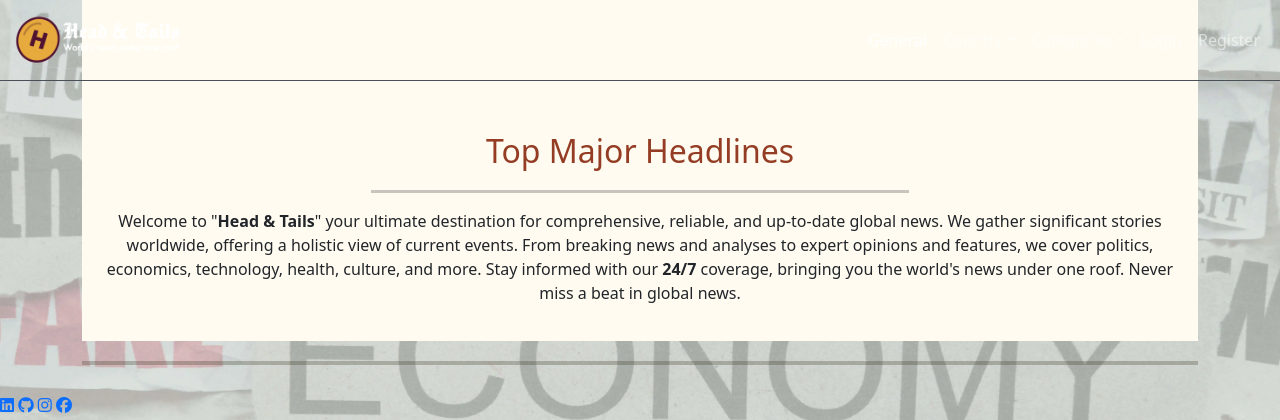
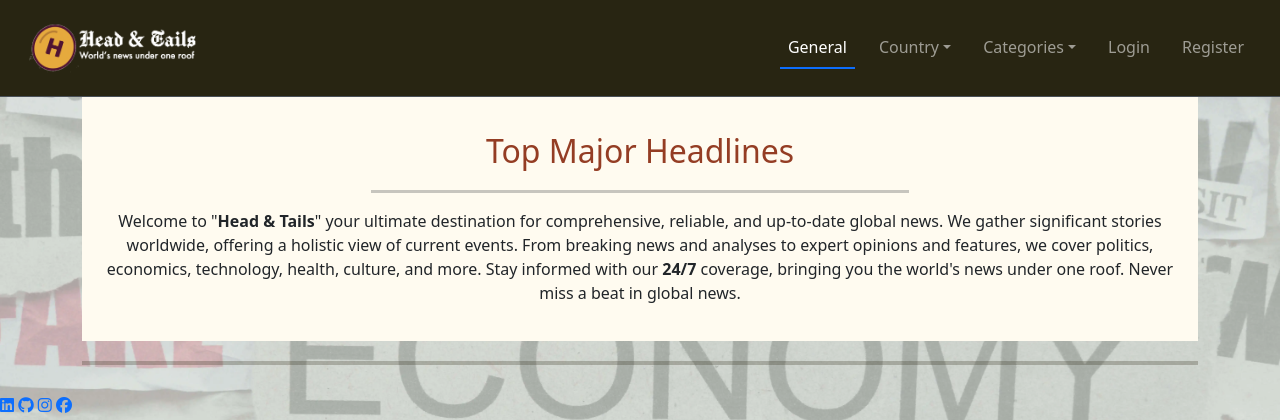
Before and after one commit to Kamal-Kohli/samaachaar, a Django app: page / in a window 1280 px wide. Shown: the top 420 px of the page. Run offline with Django 4.2, Linux system fonts and the light colour scheme; data that the repository does not hold is empty; some libraries are stand-ins or nearby versions.

Commit message:
added style to navbar

```diff
--- a/static/css/base.css
+++ b/static/css/base.css
@@ -68,3 +68,37 @@
     width: 100%;
     margin: 20px 0;
 }
+
+/* NavBar */
+.navbar {
+    padding: 1rem;
+    background: var(--bs-navbar-bg-color);
+}
+
+/* Navigation */
+nav ul {
+    list-style: none;
+    display: flex;
+    gap: 1rem;
+}
+
+nav ul li {
+    display: inline;
+}
+
+nav ul li a {
+    text-decoration: none;
+}
+
+.dropdown-menu {
+    background: var(--bs-custom-bg-color);
+}
+
+.auth-links {
+    float: right;
+}
+
+.active {
+    border-bottom: 2px solid var(--bs-primary);
+    font-weight: 500;
+}
```
